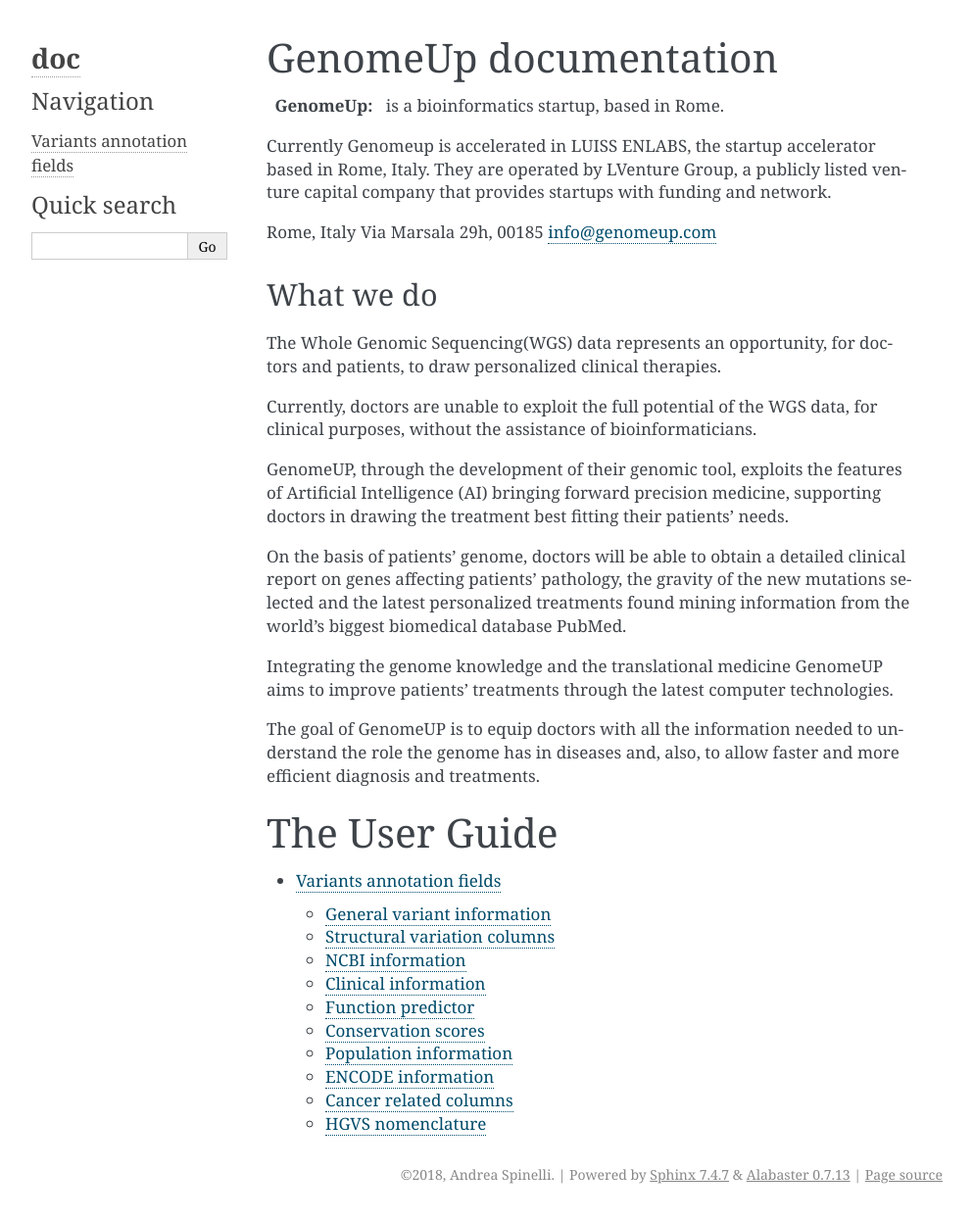
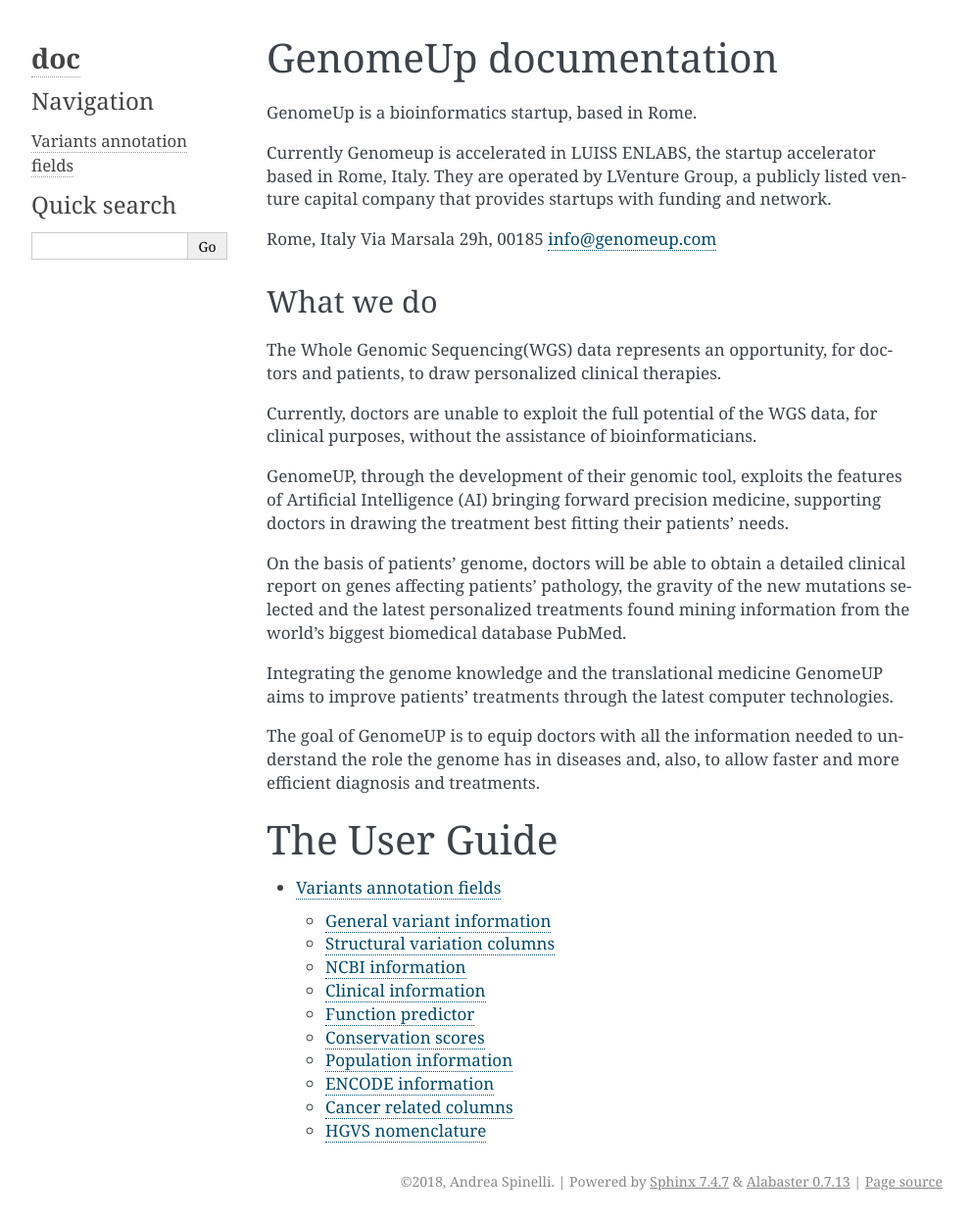
Before and after one commit to saraicarus/genomeup_doc, a Sphinx documentation site: the page built from source/index.rst, in a window 1280 px wide. Shown: the whole page at 98% size, without its empty margins (148-1141 px from the left). Built offline with Sphinx 7.4.7, drawn with Linux system fonts in a browser that asks for light colours; part of the change alters nothing that is shown.

```diff
--- a/source/index.rst
+++ b/source/index.rst
@@ -2,8 +2,7 @@ GenomeUp documentation
 ===============================
 .. _'GenomeUp':https://www.genomeup.com/
 
-:GenomeUp: is a bioinformatics startup, based in Rome.
-
+GenomeUp is a bioinformatics startup, based in Rome.
 
 Currently Genomeup is accelerated in LUISS ENLABS, the startup accelerator based in Rome, Italy. They are operated by LVenture Group, a publicly listed venture capital company that provides startups with funding and network.
 
```
